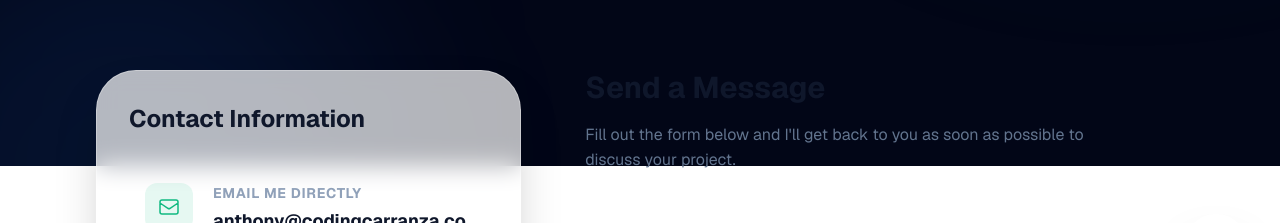
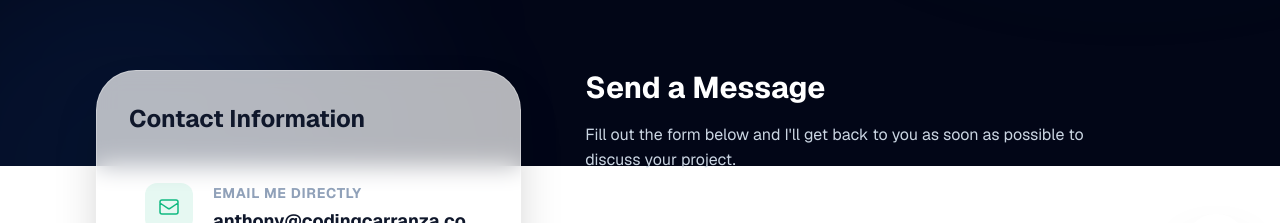
Before and after one commit to EAnthonycarranza/coding-carranza-portfolio, a Next.js app: page /contact in a window 1280 px wide. Shown: the part 490-713 px from the top of the page. Built offline with nearby package versions, Linux system fonts and the light colour scheme; no server answers.

Commit message:
Adjust contact page heading colors for desktop readability

```diff
--- a/src/app/contact/page.tsx
+++ b/src/app/contact/page.tsx
@@ -106,8 +106,8 @@ export default function ContactPage() {
             {/* Right Column: Contact Form */}
             <div className="lg:col-span-7">
               <div className="text-center lg:text-left mb-8 px-4">
-                <h2 className="text-3xl font-bold text-slate-900 mb-4">Send a Message</h2>
-                <p className="text-slate-500 max-w-lg">
+                <h2 className="text-3xl font-bold text-slate-900 lg:text-white mb-4">Send a Message</h2>
+                <p className="text-slate-500 lg:text-slate-300 max-w-lg">
                   Fill out the form below and I&apos;ll get back to you as soon as
                   possible to discuss your project.
                 </p>
```
